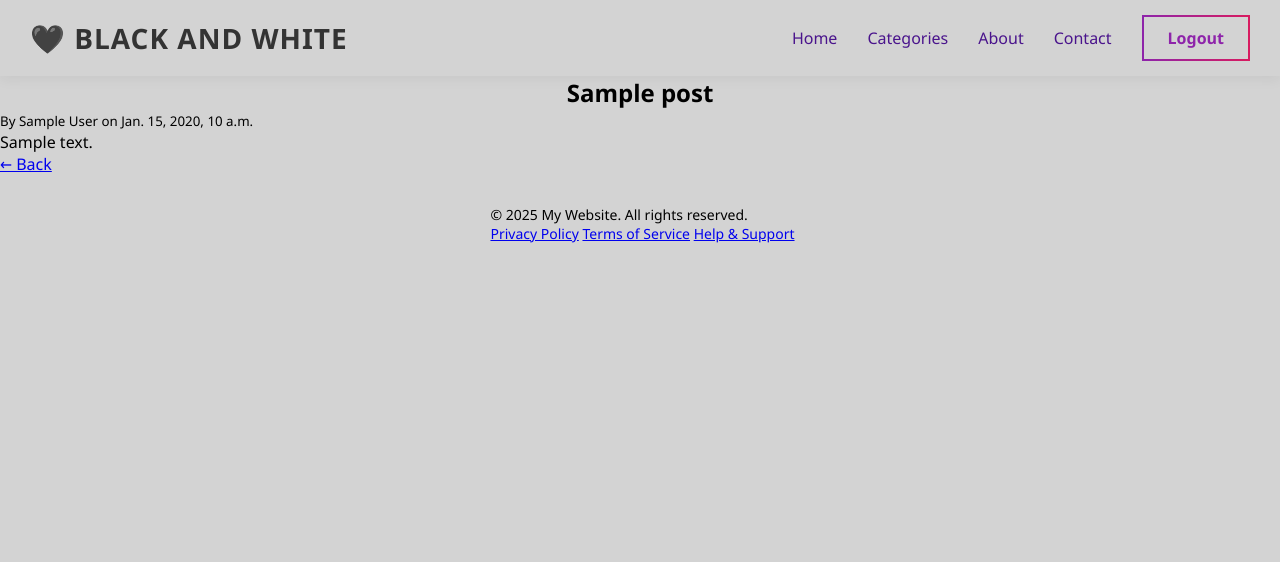
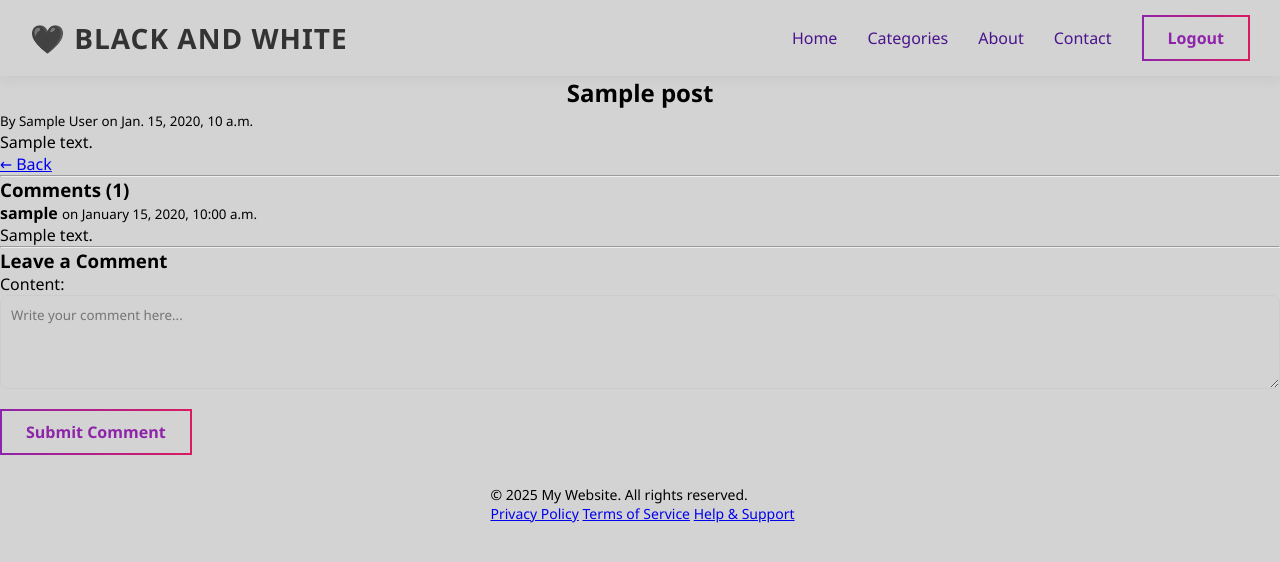
Before and after one commit to umess-ss/my-django-app, a Django app: page /post/sample/ in a window 1280 px wide. Shown: the top 562 px of the page. Run offline with Django 5.2, Linux system fonts and the light colour scheme; a user stored in the database is signed in; tables that the repository leaves empty hold one stand-in row (values such as "Sample post").

Commit message:
Added User Comment Functionality

```diff
--- /dev/null
+++ b/post/forms.py
@@ -0,0 +1,14 @@
+from django import forms
+from .models import Comment
+
+class CommentForm(forms.ModelForm):
+    class Meta:
+        model = Comment
+        fields = ['content']
+        widgets = {
+            'content': forms.Textarea(attrs={
+                'class': 'form-control comment-textarea',
+                'rows': 4,
+                'placeholder': 'Write your comment here...',
+            }),
+        }
--- a/post/models.py
+++ b/post/models.py
@@ -2,6 +2,7 @@ from django.db import models
 from category.models import Category
 from django.utils.text import slugify
 from blogs.utils.slug import generate_unique_slug
+from django.contrib.auth.models import User
 
 
 class Post(models.Model):
@@ -24,3 +25,15 @@ class Post(models.Model):
 
     def __str__(self):
         return self.title
+
+
+
+
+class Comment(models.Model):
+    post = models.ForeignKey(Post, on_delete=models.CASCADE, related_name='comments')
+    user = models.ForeignKey(User, on_delete=models.CASCADE)
+    content = models.TextField()
+    created_at = models.DateTimeField(auto_now_add=True)
+
+    def __str__(self):
+        return f'Comment by {self.user.username} on {self.post}'
--- a/post/templates/post_detail.html
+++ b/post/templates/post_detail.html
@@ -1,9 +1,40 @@
 {% extends 'base.html' %}
+
 {% block main_content %}
   <h2>{{ post.title }}</h2>
   <p><small>By {{ post.author }} on {{ post.created_at }}</small></p>
   <div>
-    {{ post.content|linebreaks }}  {# no truncate here #}
+    {{ post.content|linebreaks }}
   </div>
   <a href="javascript:history.back()">← Back</a>
+
+  <hr>
+
+  <!-- Show Comments -->
+  <h3>Comments ({{ comments.count }})</h3>
+  {% for comment in comments %}
+    <div class="comment-box">
+      <strong>{{ comment.user.username }}</strong>
+      <small>on {{ comment.created_at|date:"F j, Y, g:i a" }}</small>
+      <p>{{ comment.content }}</p>
+    </div>
+  {% empty %}
+    <p>No comments yet.</p>
+  {% endfor %}
+
+  <hr>
+
+  <!-- Show Comment Form for Logged In Users -->
+  {% if user.is_authenticated %}
+    <h3>Leave a Comment</h3>
+    <form method="post">
+      {% csrf_token %}
+      {{ form.as_p }}
+      <button type="submit" class="btn btn-primary">Submit Comment</button>
+    </form>
+  {% else %}
+    <p>
+      <a href="{% url 'account_login' %}">Log in</a> to post a comment.
+    </p>
+  {% endif %}
 {% endblock %}
--- a/post/views.py
+++ b/post/views.py
@@ -1,6 +1,7 @@
-from django.shortcuts import render,get_object_or_404
+from django.shortcuts import render,get_object_or_404,redirect
 from .models import Post
-
+from django.contrib.auth.decorators import login_required
+from .forms import CommentForm
 
 from django.shortcuts import render
 
@@ -17,6 +18,27 @@ def index1(request):
 def index2(request):
     return render(request, 'pst.html')
 
+# def post_detail(request, slug):
+#     post = get_object_or_404(Post, slug=slug)
+#     return render(request, 'post_detail.html', {'post': post})
+
 def post_detail(request, slug):
     post = get_object_or_404(Post, slug=slug)
-    return render(request, 'post_detail.html', {'post': post})
+    comments = post.comments.all().order_by('-created_at')
+
+    if request.user.is_authenticated:
+        form = CommentForm(request.POST or None)
+        if request.method == 'POST' and form.is_valid():
+            comment = form.save(commit=False)
+            comment.user = request.user
+            comment.post = post
+            comment.save()
+            return redirect('post_detail', slug=post.slug)
+    else:
+        form = None
+
+    return render(request, 'post_detail.html', {
+        'post': post,
+        'comments': comments,
+        'form': form,
+    })
```
Also changed, not shown: post/migrations/0004_comment.py (added), post/static/CSS/post_css.css (line endings or trailing spaces).
